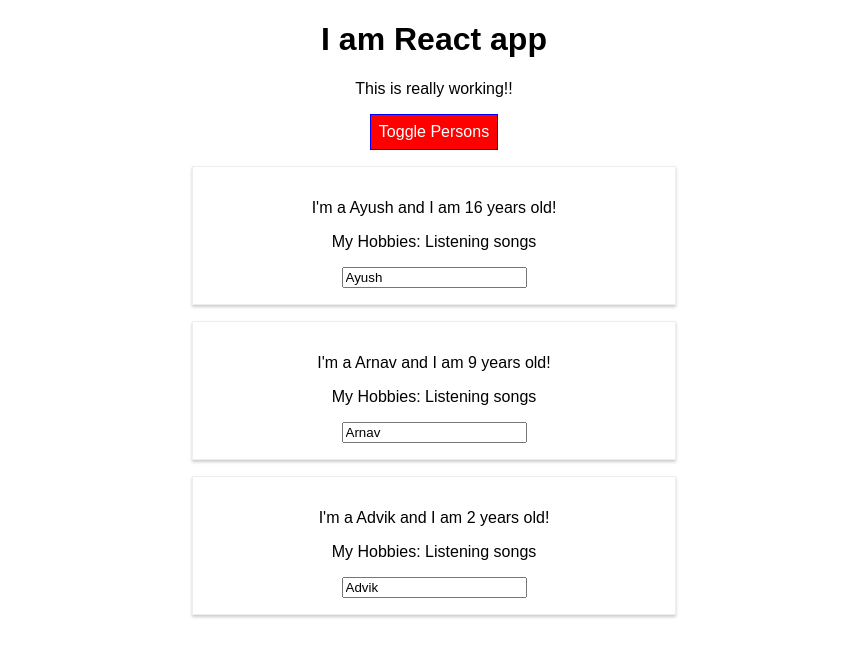
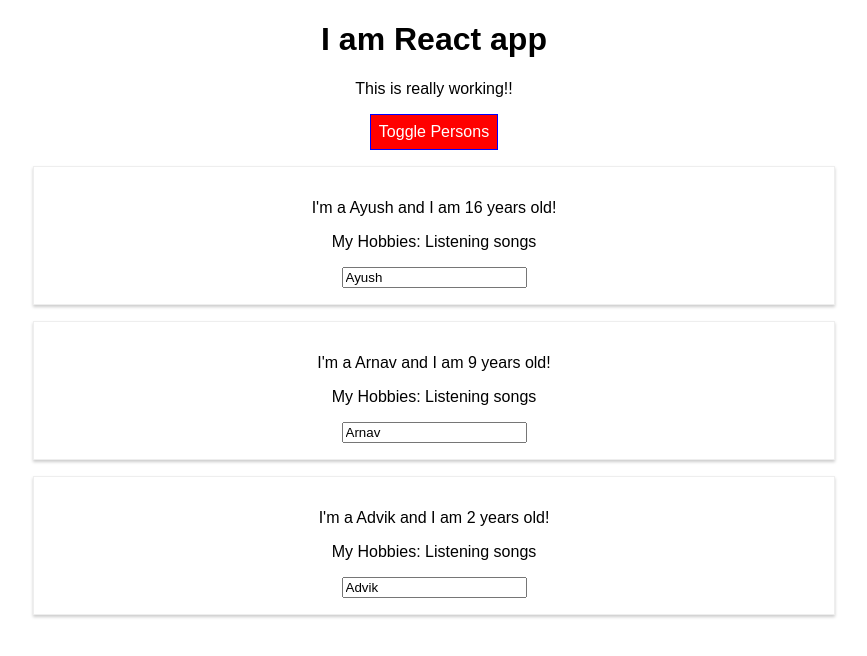
Before and after one commit to snehaltembare/react-complete-guide, a React (Create React App) app: page / in a window 1280 px wide. Both pictures are taken after a click on the button "Toggle Persons". Shown: the top 656 px of the page, without its empty margins (206-1073 px from the left). Built offline with nearby package versions, Linux system fonts and the light colour scheme.

Commit message:
Styling using styled components

```diff
--- a/package.json
+++ b/package.json
@@ -6,7 +6,8 @@
     "radium": "^0.26.1",
     "react": "^17.0.1",
     "react-dom": "^17.0.1",
-    "react-scripts": "1.1.5"
+    "react-scripts": "1.1.5",
+    "styled-components": "^5.2.1"
   },
   "scripts": {
     "start": "react-scripts start",
--- a/src/App.js
+++ b/src/App.js
@@ -1,7 +1,19 @@
 import React, { Component } from 'react';
 import './App.css';
 import Person from './Person/Person';
-import Radium, {StyleRoot} from 'radium';
+import styled from 'styled-components';
+const StyledButton = styled.button`
+background-color: ${props => props.alt ? 'red' : 'green'};
+color: white;
+font: inherit;
+border: 1px solid blue;
+padding: 8px;
+cursor: pointer;
+
+&:hover {
+  background-color: ${props => props.alt ? 'salmon' : 'lightgreen'};;
+  color: black;
+}`;
 class App extends Component {
   state = {
     persons: [
@@ -15,12 +27,12 @@
     //  const persons = this.state.persons.slice();
     const persons = [...this.state.persons];
     persons.splice(index, 1)
-   this.setState({persons: persons});
+    this.setState({ persons: persons });
   };
   inputHandler = (event, id) => {
     const personIndex = this.state.persons.findIndex(p => p.id === id);
 
-    const person = {...this.state.persons[personIndex]};
+    const person = { ...this.state.persons[personIndex] };
 
     person.name = event.target.value;
     const persons = [...this.state.persons]
@@ -32,21 +44,9 @@
   };
 
   togglePersonsHandler = () => {
-    this.setState({showPersons: !this.state.showPersons})
+    this.setState({ showPersons: !this.state.showPersons })
   };
   render() {
-    const style = {
-      backgroundColor: 'green',
-      color: 'white',
-      font: 'inherit',
-      border: '1px solid blue',
-      padding: '8px',
-      cursor: 'pointer',
-      ':hover': {
-        backgroundColor: 'salmon',
-        color: 'black'
-      }
-    }
     let persons = null;
     if (this.state.showPersons) {
       persons = (<div>
@@ -55,17 +55,17 @@
             name={person.name}
             age={person.age}
             key={person.id}
-           click={() => { this.deletePersonHandler(index)}}
+            click={() => { this.deletePersonHandler(index) }}
             change={(event) => this.inputHandler(event, person.id)}>
             My Hobbies: Listening songs
        </Person>
         })}
       </div>);
-      style.backgroundColor = 'red';
-      style[':hover'] = {
-        backgroundColor: 'salmon',
-        color: 'black'
-      };
+      // style.backgroundColor = 'red';
+      // style[':hover'] = {
+      //   backgroundColor: 'salmon',
+      //   color: 'black'
+      // };
     }
 
     const classes = [];
@@ -76,14 +76,12 @@
       classes.push('bold')
     }
     return (
-      <StyleRoot>
       <div className="App">
         <h1>I am React app</h1>
         <p className={classes.join(' ')}>This is really working!!</p>
-        <button style={style} onClick={this.togglePersonsHandler}>Toggle Persons</button>
+        <StyledButton alt={this.state.showPersons} onClick={this.togglePersonsHandler}>Toggle Persons</StyledButton>
         {persons}
       </div>
-      </StyleRoot>
     );
 
     // JSX code get compiled into this at compile time
@@ -94,4 +92,4 @@
   }
 }
 
-export default Radium(App);
+export default App;
--- a/src/Person/Person.css
+++ b/src/Person/Person.css
@@ -6,3 +6,9 @@
     padding: 16px;
     text-align: center;
 }
+
+@media (min-width:500px) {
+    .Person {
+        width: 450px;
+    }
+}
--- a/src/Person/Person.js
+++ b/src/Person/Person.js
@@ -1,17 +1,32 @@
 import React from 'react';
 import './Person.css';
-import Radium from 'radium';
+import styled from 'styled-components';
+const StyledDiv = styled.div` width: 60%;
+margin: 16px auto;
+border: 1px solid #eee;
+box-shadow: 0 2px 3px #ccc;
+padding: 16px;
+text-align: center;
+
+@media (min-width:500px) {
+.Person {
+    width: 450px;
+}`
 const person = (props) => {
-    const style= {
+    const style = {
         '@media (min-width:500px)': {
             width: '450px'
         }
     }
     return (
-        <div className="Person" style={style}>
-            <p onClick={props.click}> I'm a {props.name} and I am {props.age} years old!</p>
-            <p>{props.children}</p>
-            <input type="text" onChange={props.change} value={props.name}/>
-        </div>)
+        // <div className="Person">
+        <StyledDiv>
+            < p onClick={props.click} > I'm a {props.name} and I am {props.age} years old!</p>
+            < p > {props.children}</p >
+            <input type="text" onChange={props.change} value={props.name} />
+        </StyledDiv>
+        // </div >
+    )
+
 }
-export default Radium(person);
+export default person;
```
Also changed, not shown: 1 other file (tests, documents, lock files or other folders). Lines whose indentation alone changed are shown as unchanged.
